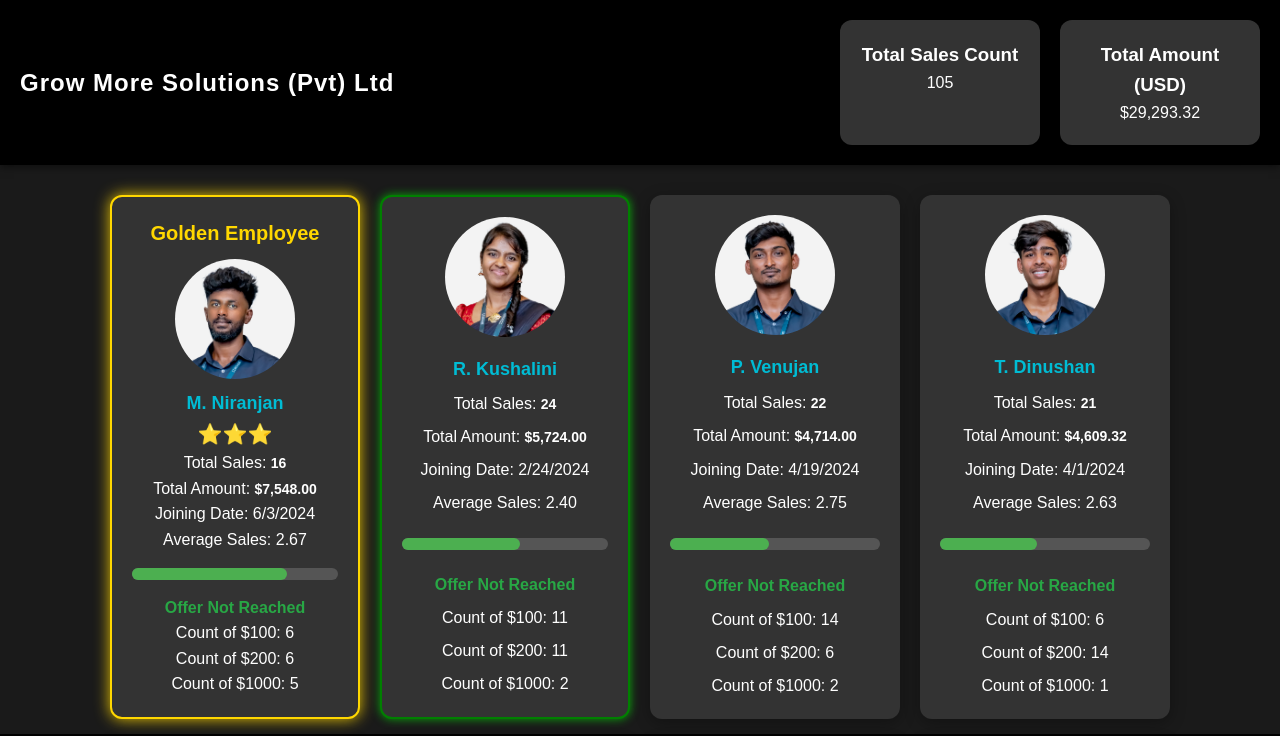
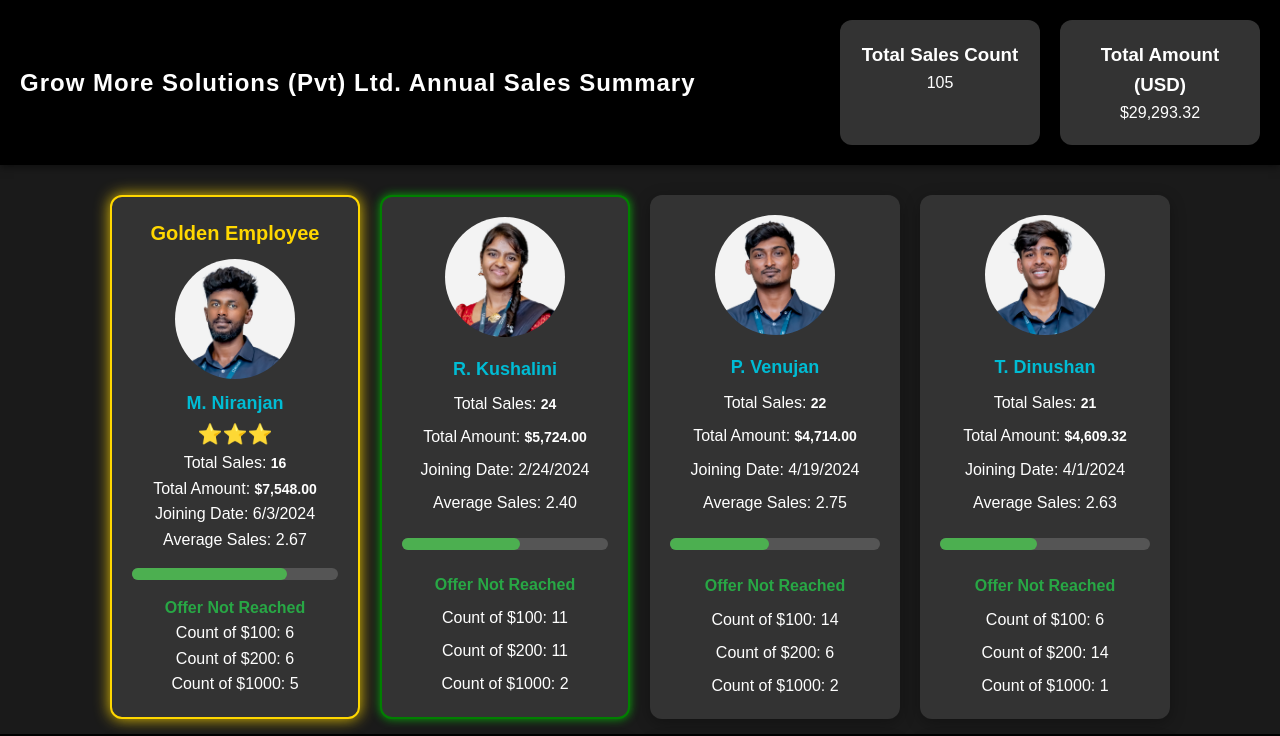
Before and after one commit to Growmore8/annualsales, a plain HTML site: page index.html in a window 1280 px wide. Shown: the top 736 px of the page. Drawn offline with Linux system fonts and the light colour scheme.

Commit message:
Update index.html

```diff
--- a/index.html
+++ b/index.html
@@ -9,7 +9,7 @@
 <body>
     <header>
         <div class="company-name">
-            Grow More Solutions (Pvt) Ltd
+            Grow More Solutions (Pvt) Ltd.  Annual Sales Summary
         </div>
         <div class="total-stats-header">
             <div class="total-sales-count">
```
